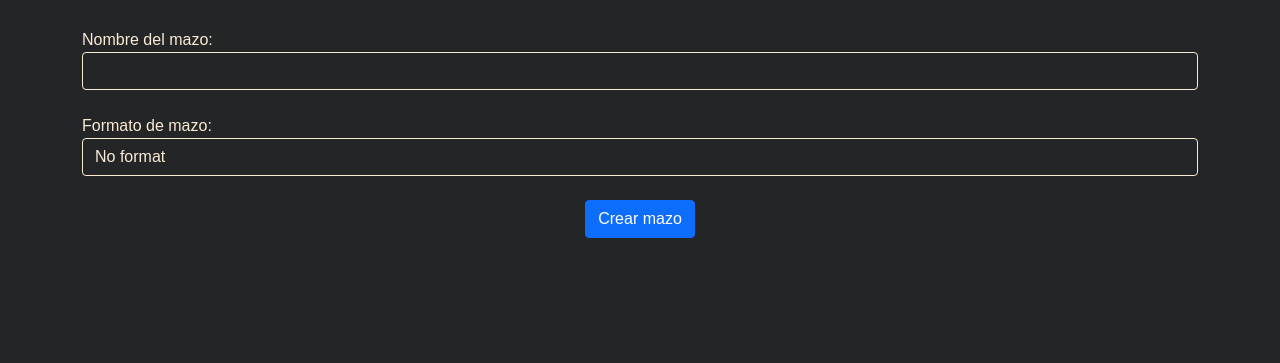
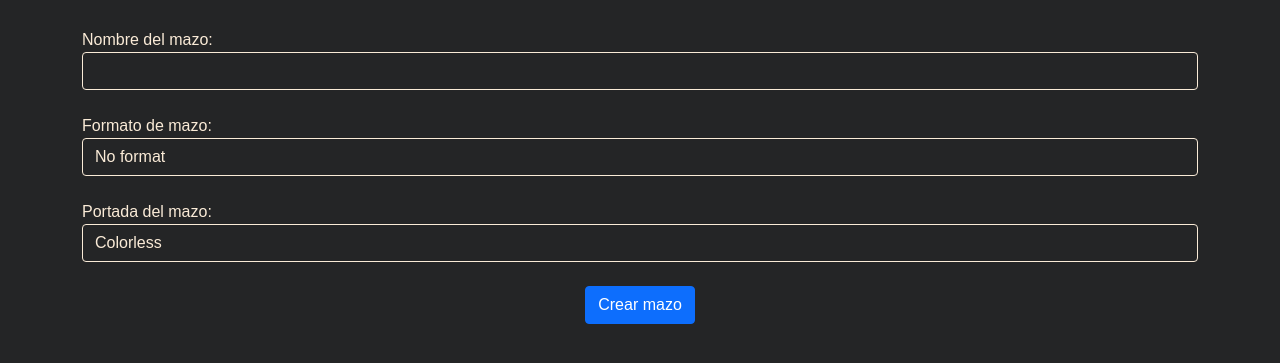
Before and after one commit to DaniVals/TFC-FloatingMana, a Symfony app: template templates/deckManagement/create.html.twig in a window 1280 px wide. Shown: the part 211-574 px from the top of the page. Run offline with Twig, Linux system fonts and the light colour scheme; the template is opened without the code that fills it, so the values that code supplies are empty; some libraries are stand-ins or nearby versions.

Commit message:
FEAT: poner portada del mazo al crearlo

```diff
--- a/src/Controller/DeckController.php
+++ b/src/Controller/DeckController.php
@@ -51,9 +51,10 @@ class DeckController extends AbstractController {
 
 	$deckName = $request->request->get('_deckName');
 	$deckFormat = $request->request->get('_deckFormat');
+	$deckCover = $request->request->get('deck_cover');
 
 	try {
-	    $deck = $this->deckBuilderService->createDeck($user, $deckName, $deckFormat);
+	    $deck = $this->deckBuilderService->createDeck($user, $deckName, $deckFormat, $deckCover);
 	    $this->deckRepository->save($deck, true);
 
 	    return $this->redirectToRoute('deck_show', ['id' => $deck->getIdDeck()]);
--- a/src/Service/DeckBuilderService.php
+++ b/src/Service/DeckBuilderService.php
@@ -126,12 +126,13 @@ class DeckBuilderService
     }
 
     // Crear un mazo nuevo
-    public function createDeck(User $user, string $deckName, string $deckFormat): Deck
+    public function createDeck(User $user, string $deckName, string $deckFormat, string $cover): Deck
     {
         $deck = new Deck();
         $deck->setDeckName($deckName);
         $deck->setFormat($deckFormat);
         $deck->setUser($user);
+        $deck->setCoverImg($cover);
 
         // Guardar el mazo en la base de datos
         $this->deckRepository->create($deck, true);
--- a/templates/deckManagement/create.html.twig
+++ b/templates/deckManagement/create.html.twig
@@ -39,6 +39,18 @@
 				{% include "deckManagement/deckFormatInput.twig" %}
 			</div>
 			<br>
+			<div class="form-group">
+				<label for="deck_cover">Portada del mazo:</label>
+				<select type="text" id="deckName" name="deck_cover" class="form-control" required>
+					<option value="mana_colorless">Colorless</option>
+					<option value="mana_green">Green</option>
+					<option value="mana_white">White</option>
+					<option value="mana_red">Red</option>
+					<option value="mana_blue">Blue</option>
+					<option value="mana_black">Black</option>
+				</select>
+			</div>
+			<br>
 			<div class="form-group text-center">
 				<button type="submit" class="btn btn-primary">Crear mazo</button>
 			</div>
--- a/templates/deckManagement/edit.html.twig
+++ b/templates/deckManagement/edit.html.twig
@@ -43,7 +43,7 @@
 			<br>
 			<div class="form-group">
 				<label for="deck_cover">Portada del mazo:</label>
-				<select type="text" id="deckName" name="deck_cover" class="form-control" value="{{ deck.getDeckName }}" required>
+				<select type="text" id="deckName" name="deck_cover" class="form-control" value="{{ deck.getCoverImg }}" required>
 					<option value="mana_colorless">Colorless</option>
 					<option value="mana_green">Green</option>
 					<option value="mana_white">White</option>
```
